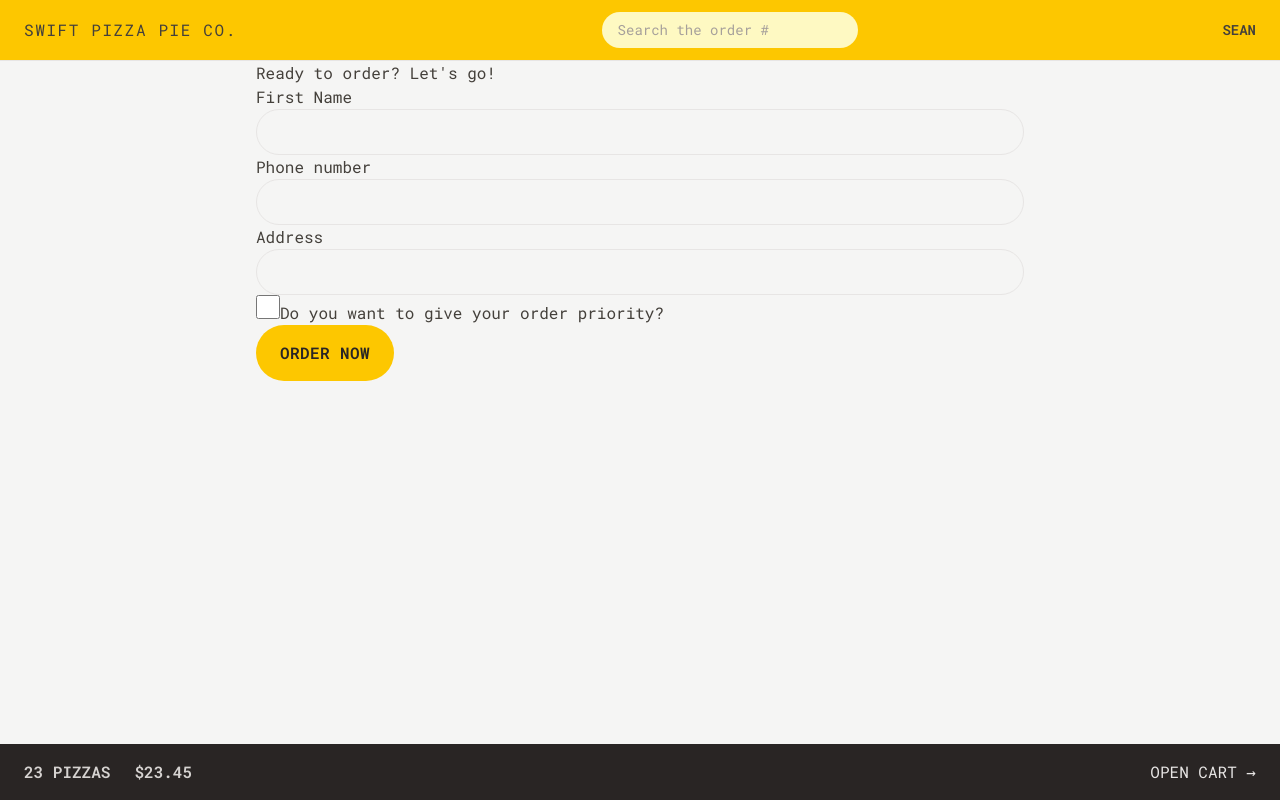
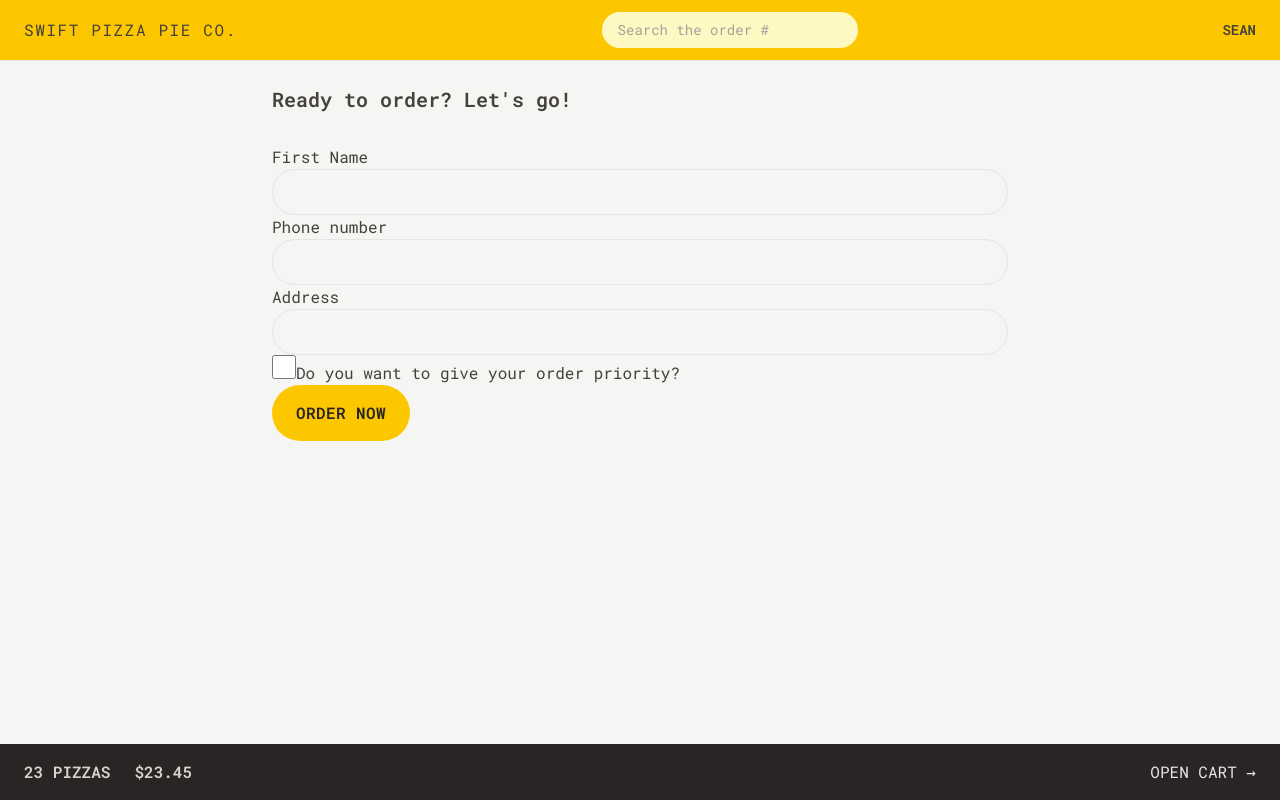
Before and after one commit to MBANS8A1/Swift-Pizza-Pie-Company, a React (Vite) app: page /order/new in a window 1280 px wide. Built offline with nearby package versions, Linux system fonts and the light colour scheme.

Commit message:
I started styling the order form by adding some padding (vertically and horizontally) to the parent div container. Also, with the h2 element I made the text extra-large, semibold and added 32px of bottom margin.

```diff
--- a/src/features/order/CreateOrder.jsx
+++ b/src/features/order/CreateOrder.jsx
@@ -43,8 +43,10 @@ function CreateOrder() {
   const cart = fakeCart;
 
   return (
-    <div>
-      <h2>Ready to order? Let&#39;s go!</h2>
+    <div className="px-4 py-6">
+      <h2 className="mb-8 text-xl font-semibold">
+        Ready to order? Let&#39;s go!
+      </h2>
 
       {/* <Form method="POST" action="/order/new"> */}
       <Form method="POST">
```
